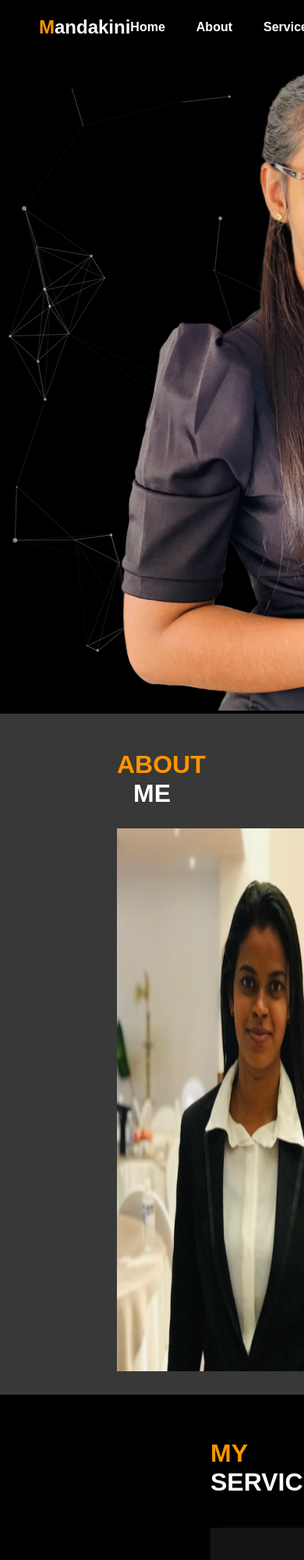
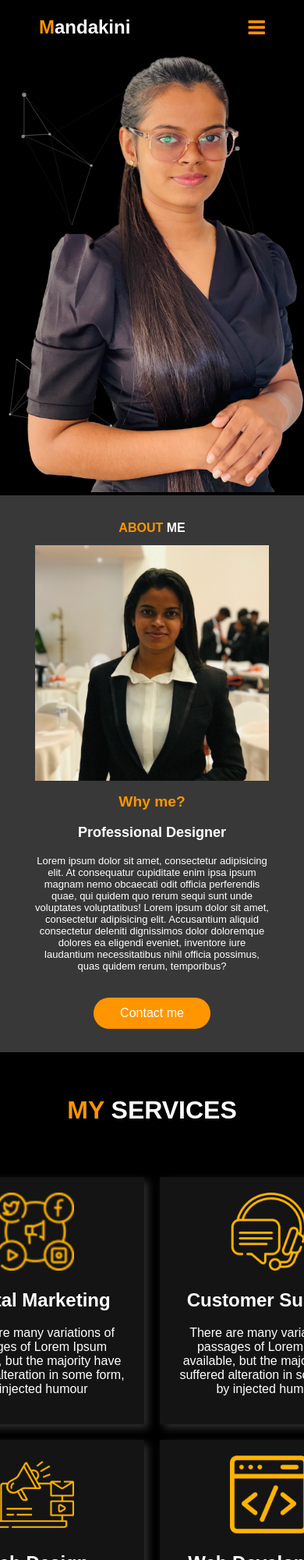
Before and after one commit to HirushiMandakini/myportfolio, a website: page index.html in a window 390 px wide. Shown: the top 2000 px of the page at 78% size. Drawn offline with nearby package versions, Linux system fonts and the light colour scheme.

Commit message:
768px screen responsive done to service section

```diff
--- a/styles.css
+++ b/styles.css
@@ -606,3 +606,116 @@ footer {
 }
 
 }
+
+/* Media query for MacBook Pro 13-inch (Retina) */
+@media only screen and (max-width: 1024px){
+    /*navbar*/
+    /*navbar*/
+    /*home*/
+    /*home*/
+}
+
+@media only screen and (max-width: 768px){
+    /*navbar*/
+    .nav-items {
+        display: none;
+    }
+    .fa-bars {
+        font-size: 25px;
+        margin-right: 50px;
+        color: var(--Yellow);
+      }
+
+    /*navbar*/
+
+       /*home*/
+
+       .homesec{
+        display: flex;
+        padding: 0px 30px;
+        gap: 10px;
+    }
+    .img-container img {
+        max-width: 360px;
+    }
+
+    .hometextdiv h3 {
+        font-size: 20px;
+        letter-spacing: 3px;
+        font-weight: bold;
+    }
+
+    .hometextdiv h1 {
+        font-size: 18px;
+    }
+
+    .hometextdiv h4 {
+        font-size: 15px;
+    }
+
+    .ContactMe-btn,
+    .myprojects-btn {
+        width: 100px;
+        height: 30px; /* Set the height of buttons */
+        margin-top: 10px; /* Add some margin between buttons */
+    }
+
+    /*home*/
+
+    /*aboutme*/
+    #about {
+        padding: 20px 20px 30px 20px; /* top right bottom left */
+        display: flex;
+        align-items: center;
+        flex-direction: column;
+        text-align: center;
+    }
+    .aboutme-title {
+        font-size: medium;
+    }
+    .content-container {
+        display: grid;
+    }
+    .profile-picture {
+        width: 300px; /* Set the desired width */
+    }
+    .text-container {
+        margin-left: 0px; /* Adjust the margin as needed */
+        max-width: 300px;
+    }
+    .whyme-title {
+        font-size: larger;
+    }
+    .ProfessionalDesigner-title {
+        font-size: large;
+    }
+
+    .text-container p {
+        font-size: small;
+    }
+    /*aboutme*/
+
+    /*my service*/
+    #service {
+        padding: 30px 20px; /* Adjusted padding */
+        display: flex;
+        align-items: center;
+        flex-direction: column;
+    }
+
+     .GraphicDesign-box,
+     .WebDevelopment-box,
+     .WebDesign-box,
+     .Customer-Support-box,
+     .service-box {
+        padding: 20px; /* Add padding inside the box */
+        max-width: 240px;
+      }
+
+      .service-container {
+       grid-template-columns: repeat(2, 1fr); /* Three columns */
+       }
+
+ /*my service*/
+
+}
```
